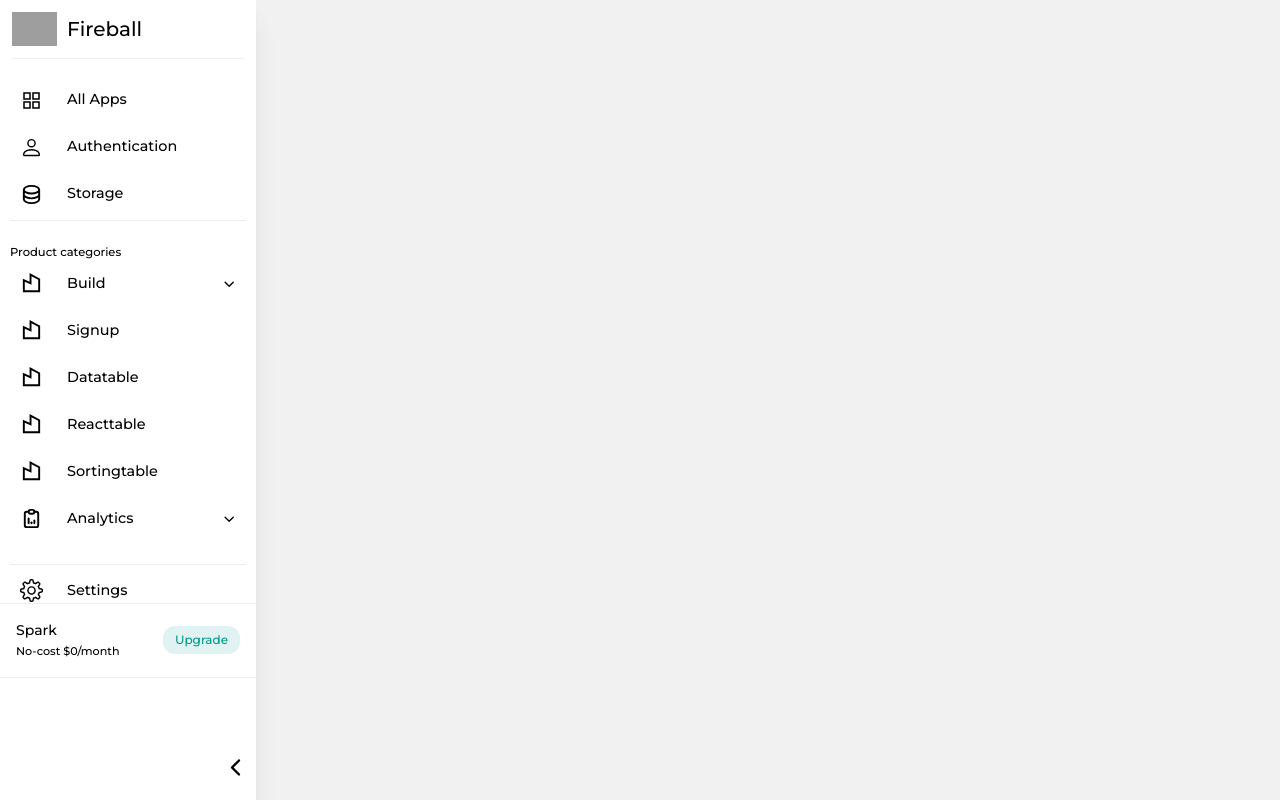
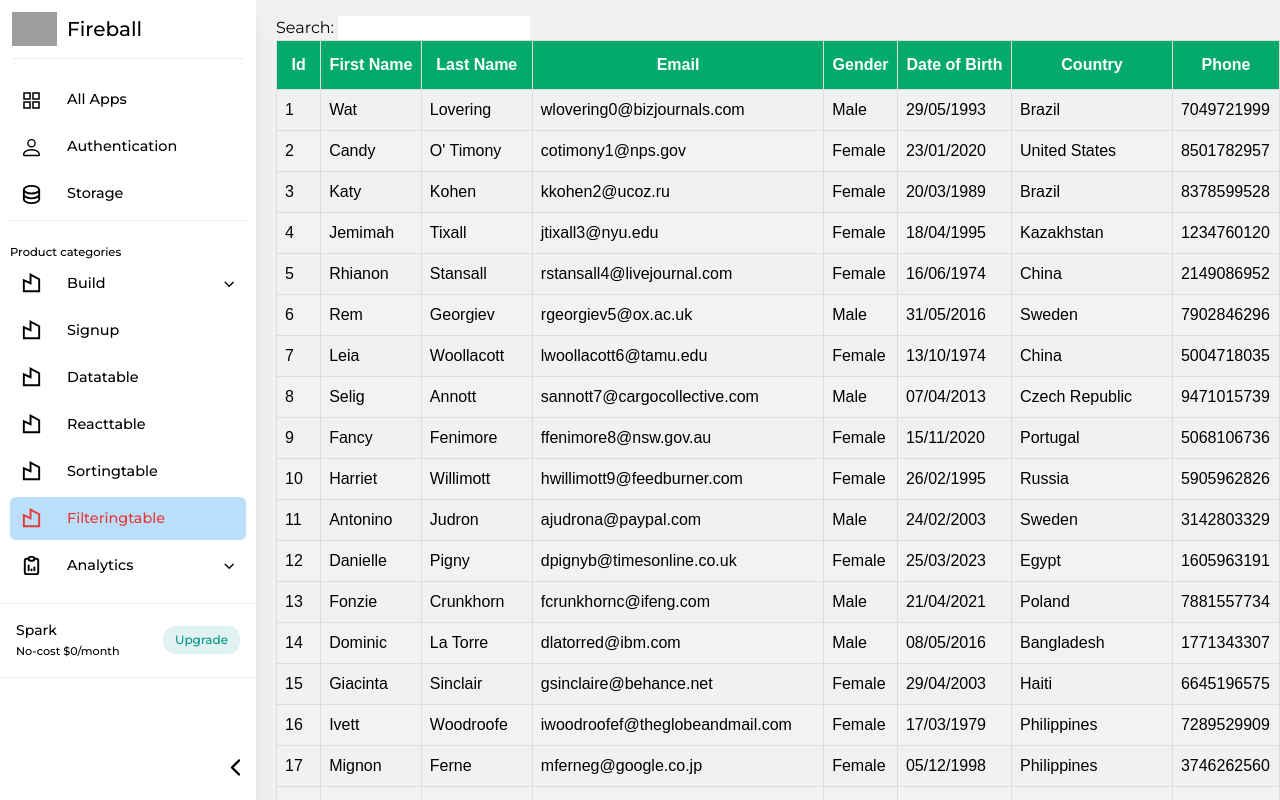
Before and after one commit to nguyentuanhung123/Sidebar-with-submenu-using-tailwind-and-framer-motion, a React (Create React App) app: page /filteringtable in a window 1280 px wide. Shown: the top 800 px of the page. Built offline with nearby package versions, Linux system fonts and the light colour scheme; grey boxes are pictures that could not be loaded.

Commit message:
tutorial-8-global-filtering

```diff
--- a/src/App.jsx
+++ b/src/App.jsx
@@ -11,6 +11,7 @@
 import DataTable from "./pages/DataTable";
 import ReactTable from "./pages/ReactTable";
 import SortingTable from "./pages/SortingTable";
+import FilteringTable from "./pages/FilteringTable";
 
 const App = () => {
   return (
@@ -25,6 +26,7 @@
           <Route path="/datatable" element={<DataTable />} />
           <Route path="/reacttable" element={<ReactTable />} />
           <Route path="/sortingtable" element={<SortingTable />} />
+          <Route path="/filteringtable" element={<FilteringTable />} />
           <Route path="/build/:bID" element={<Build />} />
           <Route path="/analytics/:aID" element={<Analytics />} />
         </Routes>
--- a/src/layouts/sidebar/Sidebar.jsx
+++ b/src/layouts/sidebar/Sidebar.jsx
@@ -121,6 +121,10 @@
         },
         {
             name: "sortingtable",
+            icon: RiBuilding3Line,
+        },
+        {
+            name: "filteringtable",
             icon: RiBuilding3Line,
         },
         {
--- /dev/null
+++ b/src/pages/FilteringTable.jsx
@@ -0,0 +1,108 @@
+
+// B1 : Tạo file GlobalFilter.jsx
+// B2 : import {useGlobalFilter} from "react-table";
+// B3 : Bổ sung useGlobalFilter trong tableInstance
+// B4 : Bố sung state, setGlobalFilter ở bên dưới
+// B5 : Bố sung bên dưới const {globalFilter} = state
+
+
+import React, { useMemo } from "react";
+import { useTable, useGlobalFilter } from "react-table";
+import MOCK_DATA from '../components/MOCK_DATA.json';
+import { COLUMNS, GROUPED_COLUMS } from '../components/columns.js';
+import '../components/table.css'
+import GlobalFilter from "./GlobalFilter.jsx";
+
+const FilteringTable = () => {
+    // đoạn code chỉ thực hiện 1 lần duy nhất khi components được mount, nó sẽ không thực thi lại khi components bị re-render lại
+
+    // const columns = useMemo(() => GROUPED_COLUMS, [])
+
+    const columns = useMemo(() => COLUMNS, [])
+
+    const data = useMemo(() => MOCK_DATA, [])
+
+    const tableInstance = useTable(
+        {
+            columns,
+            data
+        }, useGlobalFilter
+    )
+
+    const {
+        getTableProps,
+        getTableBodyProps,
+        headerGroups,
+        footerGroups,
+        rows,
+        prepareRow,
+        state,
+        setGlobalFilter
+    } = tableInstance
+
+
+
+    const { globalFilter } = state
+
+    return (
+        <>
+            <GlobalFilter filter={globalFilter} setFilter={setGlobalFilter} />
+            <table {...getTableProps()}>
+                <thead>
+                    {
+                        headerGroups.map((headerGroup) => (
+                            <tr {...headerGroup.getHeaderGroupProps()}>
+                                {
+                                    headerGroup.headers.map((column) => (
+                                        <th {...column.getHeaderProps()}>
+                                            {
+                                                column.render('Header')
+                                            }
+                                        </th>
+                                    ))
+                                }
+                            </tr>
+                        ))
+                    }
+                </thead>
+                <tbody {...getTableBodyProps()}>
+                    {
+                        rows.map((row) => {
+                            prepareRow(row)
+                            return (
+                                <tr {...row.getRowProps()}>
+                                    {
+                                        row.cells.map((cell) => {
+                                            return <td {...cell.getCellProps()}>
+                                                {cell.render('Cell')}
+                                            </td>
+                                        })
+                                    }
+                                </tr>
+                            )
+                        })
+                    }
+                </tbody>
+                <tfoot>
+                    {
+                        footerGroups.map((footerGroup) => (
+                            <tr {...footerGroup.getFooterGroupProps()}>
+                                {
+                                    footerGroup.headers.map((column) => (
+                                        <td {...column.getFooterProps}>
+                                            {
+                                                column.render('Footer')
+                                            }
+                                        </td>
+                                    ))
+                                }
+                            </tr>
+                        ))
+                    }
+                </tfoot>
+            </table>
+        </>
+    )
+};
+
+export default FilteringTable;
--- /dev/null
+++ b/src/pages/GlobalFilter.jsx
@@ -0,0 +1,13 @@
+import React from "react";
+
+const GlobalFilter = ({ filter, setFilter }) => {
+    return (
+        <span>
+            Search: {' '}
+            <input value={filter || ''}
+                onChange={(e) => setFilter(e.target.value)} />
+        </span>
+    )
+};
+
+export default GlobalFilter;
```
